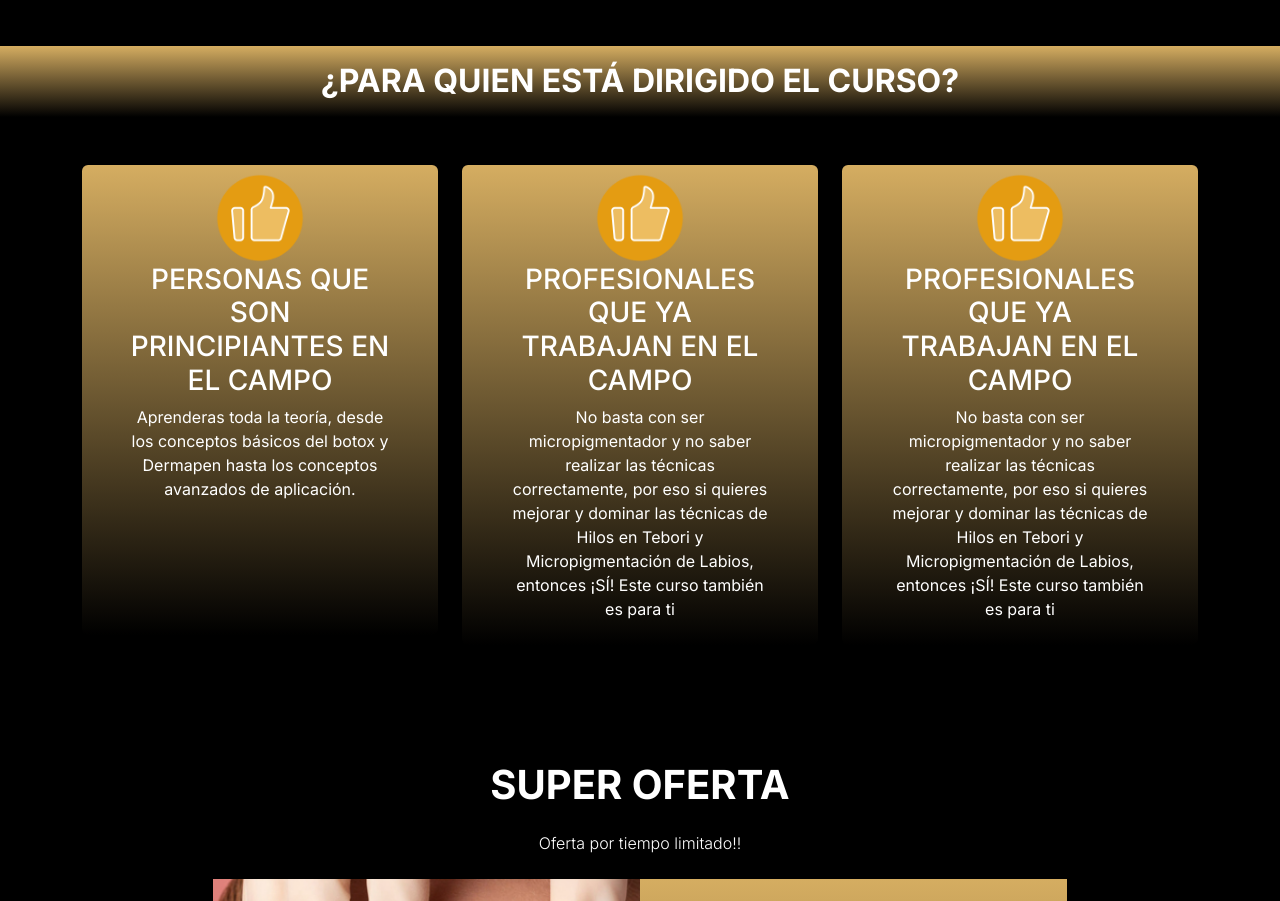
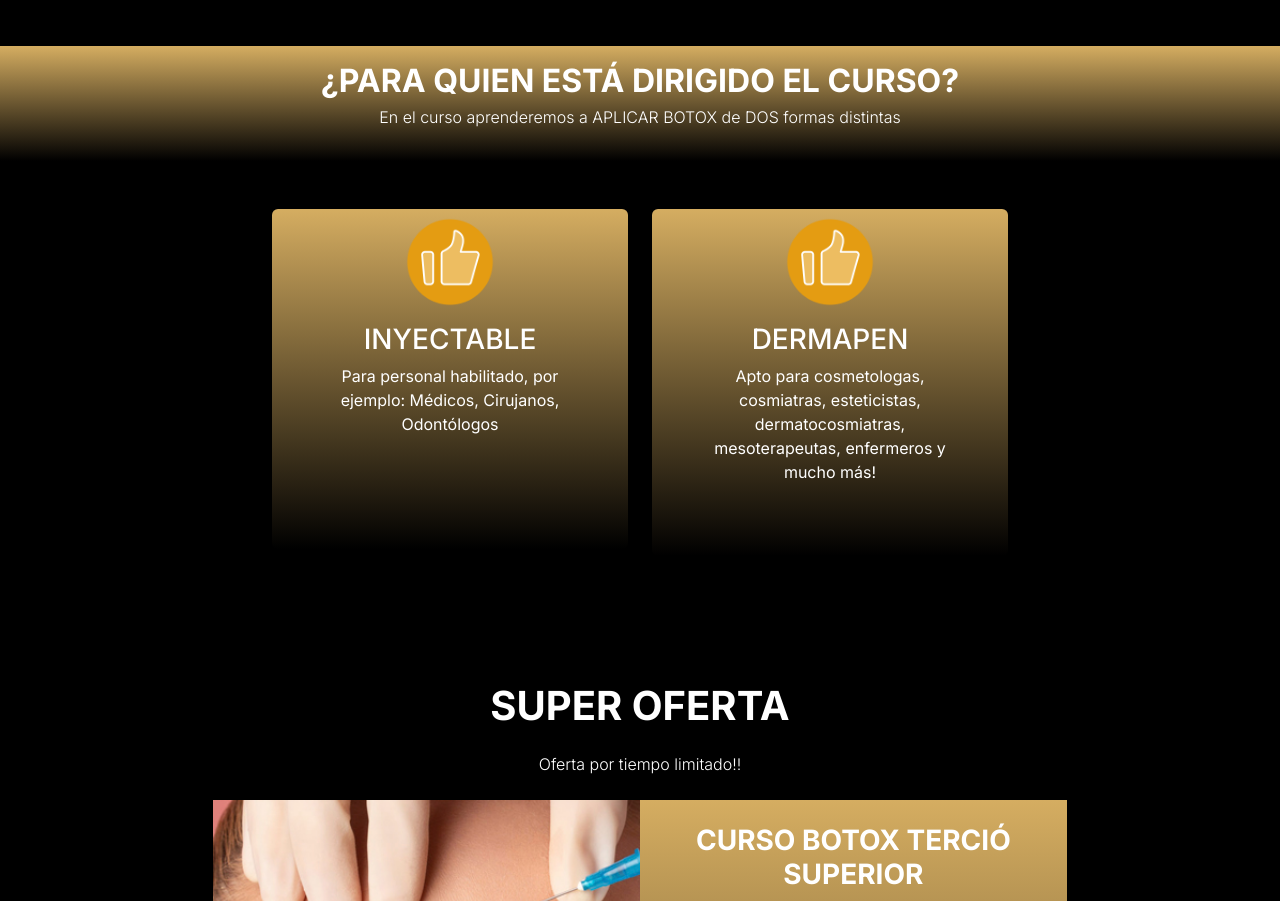
Before and after one commit to enzoaf99/jaim-inst, a Next.js app: page /botox in a window 1280 px wide. Shown: the part 3834-4735 px from the top of the page. Built offline with nearby package versions, Linux system fonts and the light colour scheme; no server answers.

Commit message:
Changes who

```diff
--- a/src/app/globals.css
+++ b/src/app/globals.css
@@ -155,5 +155,5 @@
 }
 
 .card-who{
-    min-height: 470px;
+    min-height: 340px;
 }
--- a/src/component/botox/Who.jsx
+++ b/src/component/botox/Who.jsx
@@ -7,50 +7,35 @@
                 <h2 className={"text-white fw-bold text-center m-0"}>
                     ¿PARA QUIEN ESTÁ DIRIGIDO EL CURSO?
                 </h2>
+                <p className={"text-white fw-light pt-1 text-center"}>
+                    En el curso aprenderemos a APLICAR BOTOX de DOS formas distintas
+                </p>
             </div>
 
             <div className={"container pt-5"}>
-                <div className={"row"}>
+                <div className={"row justify-content-center"}>
                     <div className={"col-md-6 col-xl-4 col-xxl-4 pb-5"}>
                         <div
                             className={"container text-white text-center pt-2 ps-5 pe-5 pb-2 bg-jaim-primary-gradient rounded-2 card-who"}>
-                            <Image src="/images/good.png" alt="Good" width={90} height={90} />
-                            <h3>
-                                PERSONAS QUE SON PRINCIPIANTES EN EL CAMPO
+                            <Image src="/images/good.png" alt="Good" width={90} height={90}/>
+                            <h3 className={"pt-3"}>
+                                INYECTABLE
                             </h3>
-                            <p>
-                                Aprenderas toda la teoría, desde los conceptos básicos del botox y Dermapen hasta los
-                                conceptos avanzados de aplicación.
+                            <p className={"pb-5"}>
+                                Para personal habilitado, por ejemplo: Médicos, Cirujanos, Odontólogos
                             </p>
                         </div>
                     </div>
 
-                    <div className={"col-md-6 col-xl-4 col-xxl-4 pb-3"}>
+                    <div className={"col-md-6 col-xl-4 col-xxl-4 pb-5"}>
                         <div
                             className={"container text-white text-center pt-2 ps-5 pe-5 pb-2 bg-jaim-primary-gradient rounded-2 card-who"}>
-                            <Image src="/images/good.png" alt="Good" width={90} height={90} />
-                            <h3>
-                                PROFESIONALES QUE YA TRABAJAN EN EL CAMPO
+                            <Image src="/images/good.png" alt="Good" width={90} height={90}/>
+                            <h3 className={"pt-3"}>
+                                DERMAPEN
                             </h3>
-                            <p>
-                                No basta con ser micropigmentador y no saber realizar las técnicas correctamente, por
-                                eso si quieres mejorar y dominar las técnicas de Hilos en Tebori y Micropigmentación de
-                                Labios, entonces ¡SÍ! Este curso también es para ti
-                            </p>
-                        </div>
-                    </div>
-
-                    <div className={"col-md-6 col-xl-4 col-xxl-4 pb-3"}>
-                        <div
-                            className={"container text-white text-center pt-2 ps-5 pe-5 pb-2 bg-jaim-primary-gradient rounded-2 card-who"}>
-                            <Image src="/images/good.png" alt="Good" width={90} height={90} />
-                            <h3>
-                                PROFESIONALES QUE YA TRABAJAN EN EL CAMPO
-                            </h3>
-                            <p>
-                                No basta con ser micropigmentador y no saber realizar las técnicas correctamente, por
-                                eso si quieres mejorar y dominar las técnicas de Hilos en Tebori y Micropigmentación de
-                                Labios, entonces ¡SÍ! Este curso también es para ti
+                            <p className={"pb-5"}>
+                                Apto para cosmetologas, cosmiatras, esteticistas, dermatocosmiatras, mesoterapeutas, enfermeros y mucho más!
                             </p>
                         </div>
                     </div>
```
